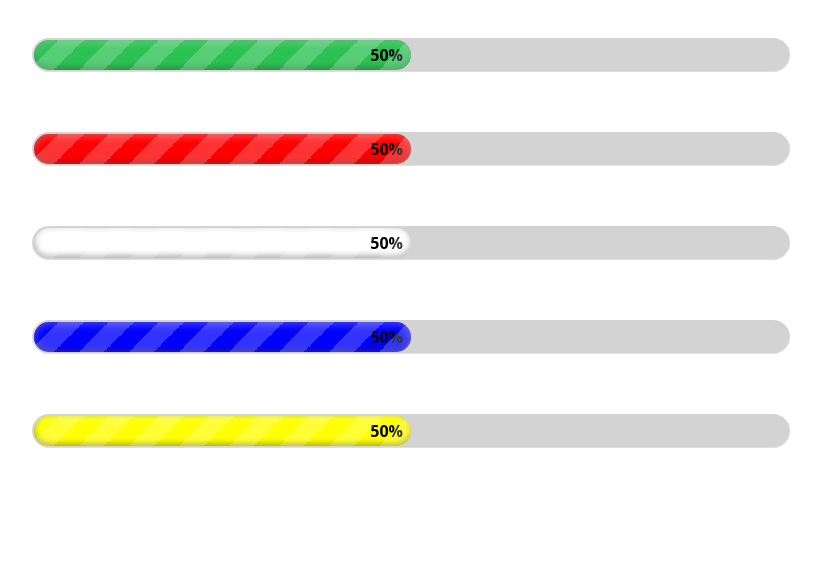
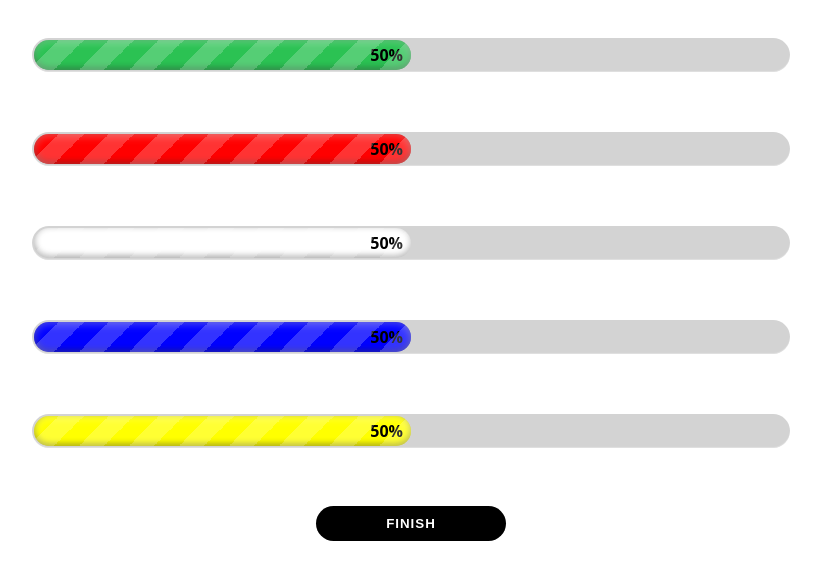
Before and after one commit to Donard97/progress-bars, a plain HTML site: page index.html in a window 1280 px wide. Shown: the part 159-738 px from the top of the page, without its empty margins (229-1050 px from the left). Drawn offline with Linux system fonts and the light colour scheme.

Commit message:
Add button and basic style to it

```diff
--- a/css/style.css
+++ b/css/style.css
@@ -114,3 +114,14 @@ pre {
 .fifth-bar > span {
   background-color: yellow;
 }
+
+.btn button{
+  padding: 10px 70px;
+  border-radius: 20px;
+  border: none;
+  background: black;
+  color: white;
+  font-weight: 600;
+  letter-spacing: 1px;
+  margin-top: 5%;
+}
--- a/index.html
+++ b/index.html
@@ -27,6 +27,10 @@
       <div class="meter fifth-bar">
         <span style="width: 50%">50%</span>
       </div>
+
+      <div class="btn">
+        <button type="button">FINISH</button>
+      </div>
   </section>
 </body>
 </html>
```
